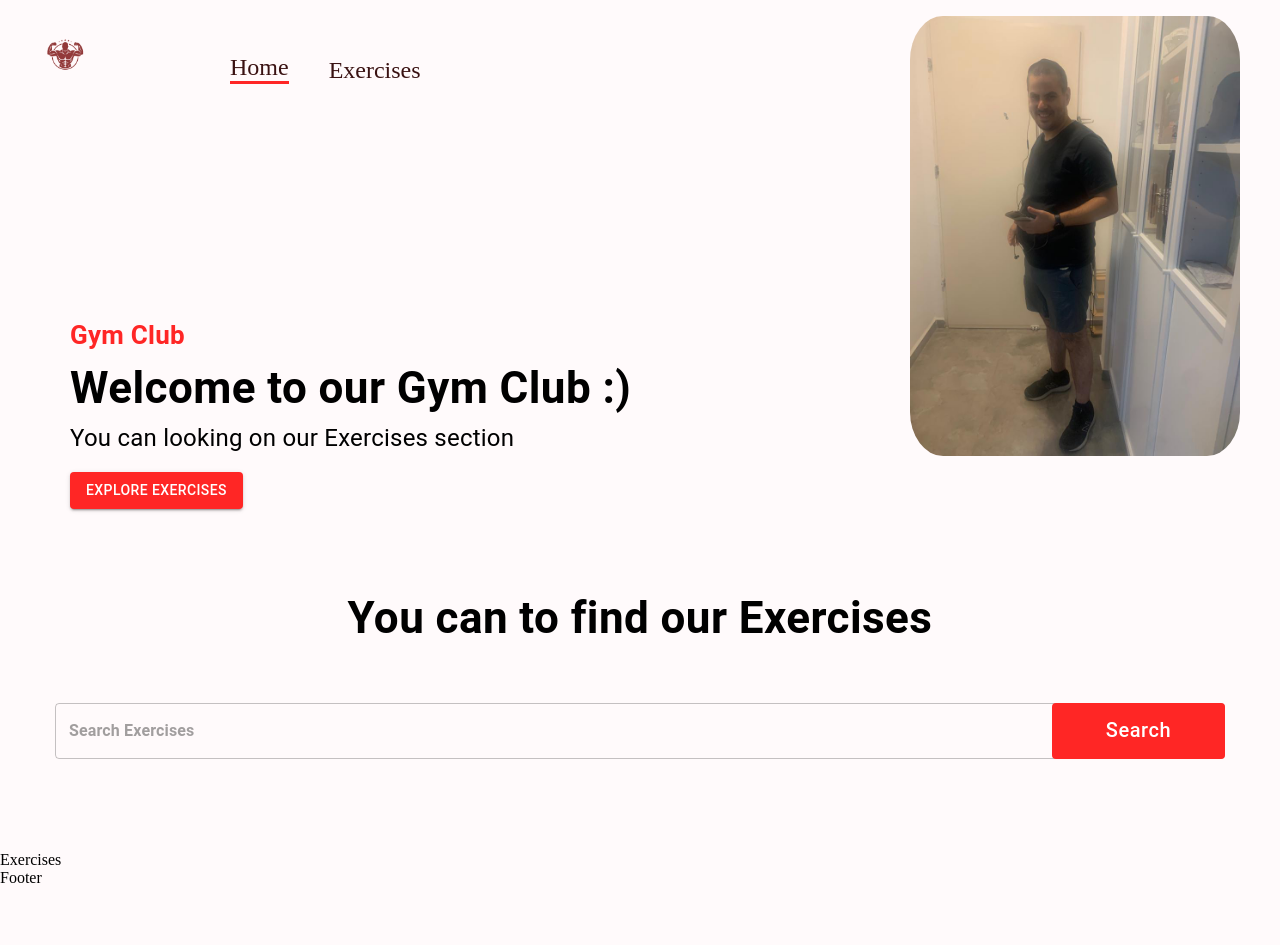
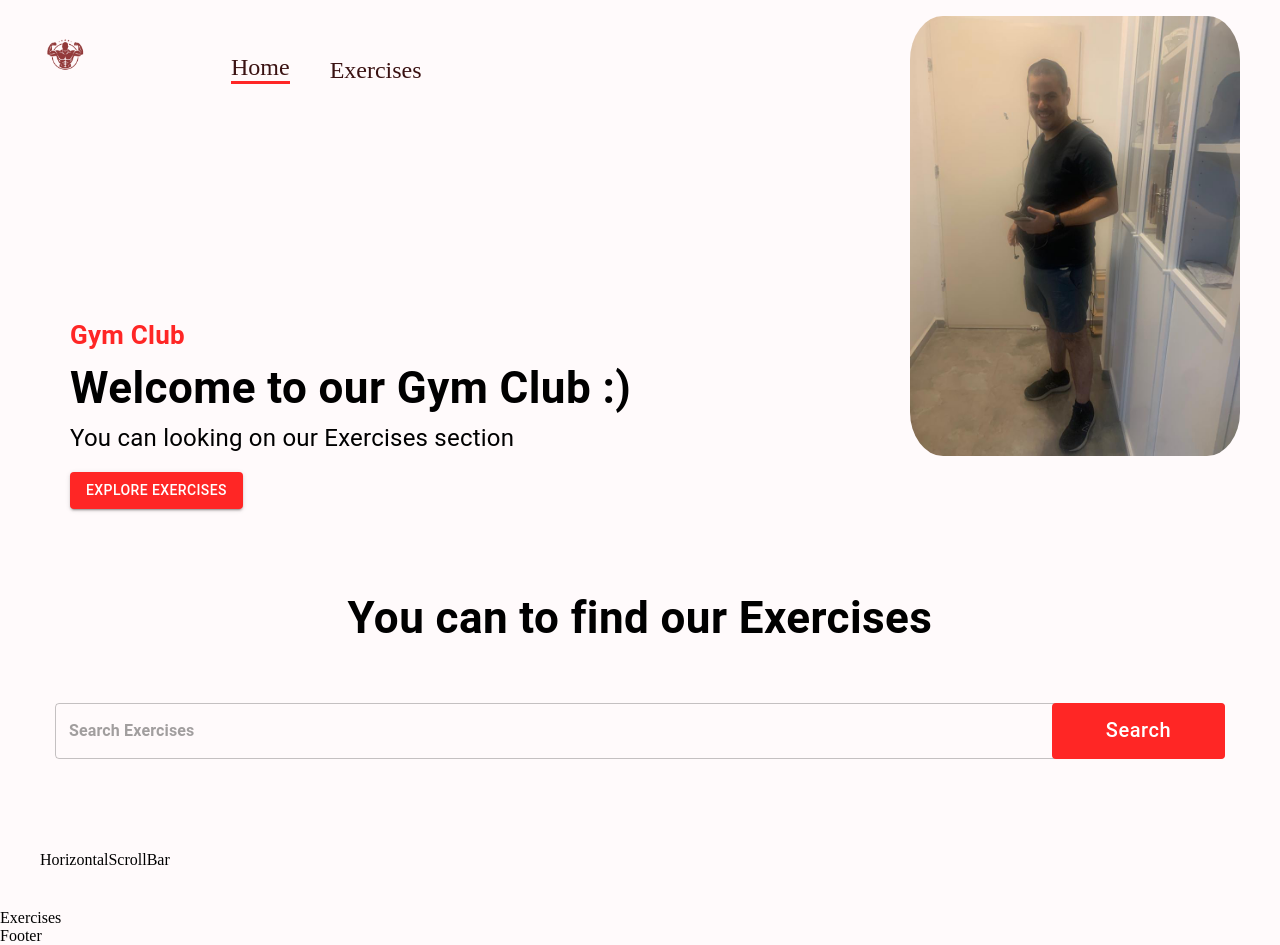
Before and after one commit to benshabbat/GYM, a React (Create React App) app: page / in a window 1280 px wide. Before the commit the page ends 887 px from the top, so only its background shows below. Built offline with nearby package versions, Linux system fonts and the light colour scheme; no server answers.

Commit message:
start create scrollbar

```diff
--- /dev/null
+++ b/src/components/HorizontalScrollBar.jsx
@@ -0,0 +1,9 @@
+import React from 'react'
+
+const HorizontalScrollBar = ({data}) => {
+  return (
+    <div>HorizontalScrollBar</div>
+  )
+}
+
+export default HorizontalScrollBar
--- a/src/components/NavBar.jsx
+++ b/src/components/NavBar.jsx
@@ -1,47 +1,25 @@
-import React from "react";
-import { Link } from "react-router-dom";
-import { Stack } from "@mui/material";
-import Logo from "../assets/images/logo.png";
+import React from 'react';
+import { Link } from 'react-router-dom';
+import { Stack } from '@mui/material';
 
-const Navbar = () => {
-  return (
+import Logo from '../assets/images/logo.png';
+
+const Navbar = () => (
+  <Stack direction="row" justifyContent="space-around" sx={{ gap: { sm: '123px', xs: '40px' }, mt: { sm: '32px', xs: '20px' }, justifyContent: 'none' }} px="20px">
+    <Link to="/">
+      <img src={Logo} alt="logo" style={{ width: '48px', height: '48px', margin: '0px 20px' }} />
+    </Link>
     <Stack
       direction="row"
-      justifyContent="space-around"s
-      sx={{
-        gap: { sm: "122px", xs: "40px" },
-        mt: { sm: "32px", xs: "20px" },
-        justifyContent: "none",
-      }}
-      px="20px"
+      gap="40px"
+      fontFamily="Alegreya"
+      fontSize="24px"
+      alignItems="flex-end"
     >
-      <Link to="/">
-        <img
-          src={Logo}
-          alt="logo"
-          style={{ width: "48px", margin: "0 20px" }}
-        />
-      </Link>
-      <Stack direction="row" gap="40px" fontSize="24px" alignItems="flex-end">
-        <Link
-          to="/"
-          style={{
-            textDecoration: "none",
-            color: "#3A1212",
-            borderBottom: "3px solid #ff2625",
-          }}
-        >
-          Home
-        </Link>
-        <Link
-          to="#exercises"
-          style={{ textDecoration: "none", color: "#3A1212" }}
-        >
-          Exercises
-        </Link>
-      </Stack>
+      <Link to="/" style={{ textDecoration: 'none', color: '#3A1212', borderBottom: '3px solid #FF2625' }}>Home</Link>
+      <a href="#exercises" style={{ textDecoration: 'none', color: '#3A1212' }}>Exercises</a>
     </Stack>
-  );
-};
+  </Stack>
+);
 
 export default Navbar;
--- a/src/components/SearchExercises.jsx
+++ b/src/components/SearchExercises.jsx
@@ -1,6 +1,7 @@
 import React, { useEffect, useState } from "react";
 import { Box, Stack, TextField, Button, Typography } from "@mui/material";
 import { fetchData, execisesOptions } from "../utils/fetchData";
+import HorizontalScrollBar from "./HorizontalScrollBar";
 const SearchExercises = () => {
   const [search, setSearch] = useState("");
   const [exercises, setExercises] = useState([]);
@@ -78,6 +79,10 @@
           Search
         </Button>
       </Box>
+      <Box sx={{position:"relative",width:"100%",p:"20px"}}>
+        <HorizontalScrollBar data={bodyParts}/>
+
+      </Box>
     </Stack>
   );
 };
```
